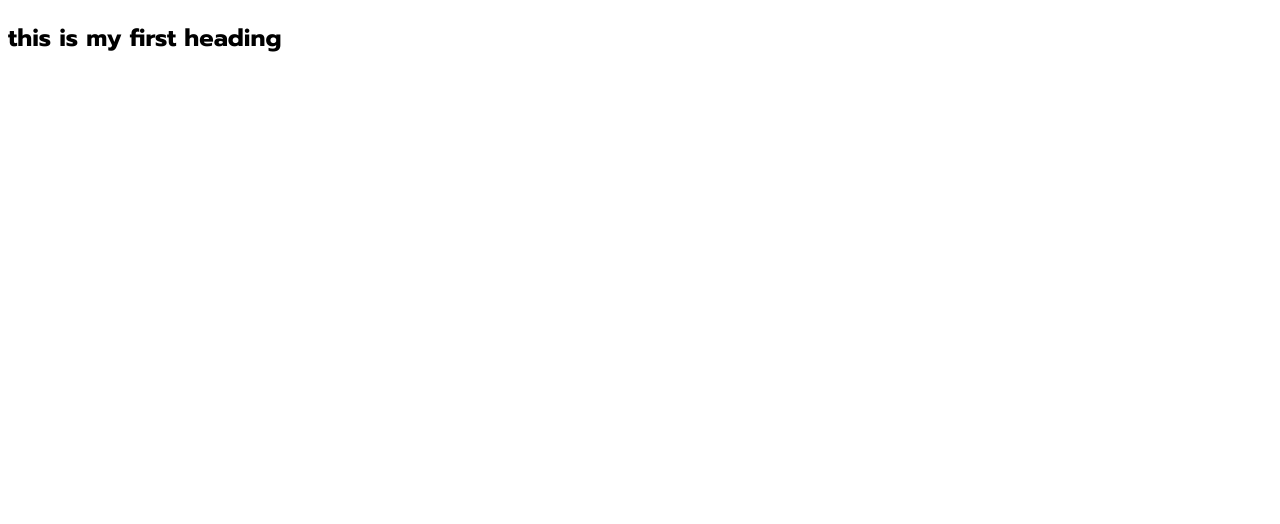
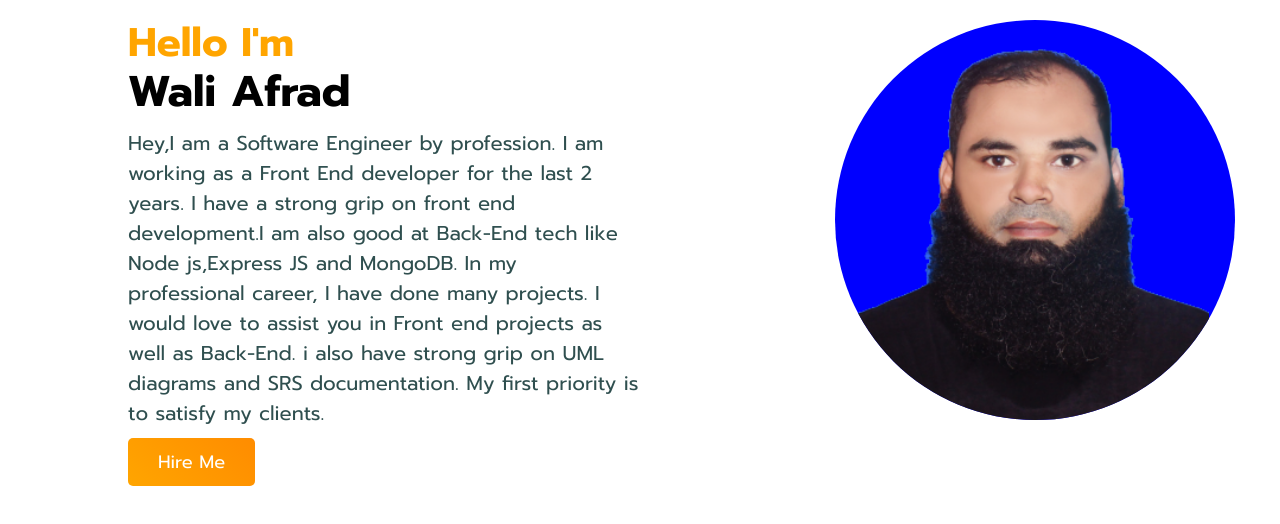
Before and after one commit to waliafrad/perssonal-website, a plain HTML site: page index.html in a window 1280 px wide. Drawn offline with Linux system fonts and the light colour scheme.

Commit message:
adding all

```diff
--- a/css/style.css
+++ b/css/style.css
@@ -1,4 +1,53 @@
 @import url('https://fonts.googleapis.com/css2?family=Prompt:wght@300;400;500;600;700&display=swap');
 body{
     font-family: 'Prompt', sans-serif;
+    width: 80%;
+    margin-top: 10px;
+    margin-left: auto;
+    margin-right: auto;
 }
+
+.hero-part{
+}
+.half-width{
+    width: 50%;
+    float: left;
+}
+.half-width h2 {
+	font-size: 40px;
+	line-height: 0;
+	padding-bottom: 13px;
+    color: orange;
+}
+.half-width h1 {
+	font-size: 43px;
+	line-height: 0;
+}
+.half-width p {
+	font-size: 20px;
+	color: darkslategray;
+}
+.link-button{
+    text-decoration: none;
+    font-size: 18px;
+    color: white;
+    background-image: linear-gradient(45deg, orange,darkorange);
+    padding: 10px 30px;
+    border-radius: 5px;
+}
+.circle {
+	width: 400px;
+	height: 400px;
+	background-color: blue;
+	border-radius: 50%;
+	overflow: hidden;
+	margin-left: 38%;
+	margin-right: auto;
+	margin-top: 2%;
+}
+.half-width img {
+	width: 89%;
+	margin-left: 18px;
+	margin-top: -23px;
+	overflow: hidden;
+}
--- a/index.html
+++ b/index.html
@@ -8,6 +8,16 @@
     <link rel="stylesheet" href="css/style.css">
 </head>
 <body>
-    <h2> this is my first heading</h2>
+    <section class="hero-part">
+        <div class="half-width">
+            <h2>Hello I'm</h2>
+            <h1>Wali Afrad</h1>
+            <p>Hey,I am a Software Engineer by profession. I am working as a Front End developer for the last 2 years. I have a strong grip on front end development.I am also good at Back-End tech like Node js,Express JS and MongoDB. In my professional career, I have done many projects. I would love to assist you in Front end projects as well as Back-End. i also have strong grip on UML diagrams and SRS documentation. My first priority is to satisfy my clients.</p>
+            <a class="link-button" href="#">Hire Me</a>
+        </div>
+        <div class="half-width">
+            <div class="circle"><img src="images/New Project.png" alt=""></div>
+        </div>
+    </section>
 </body>
 </html>
```
